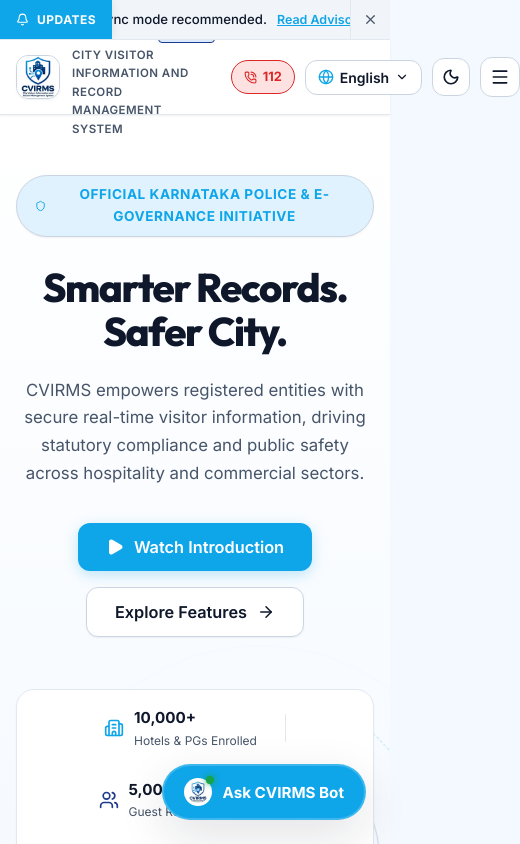
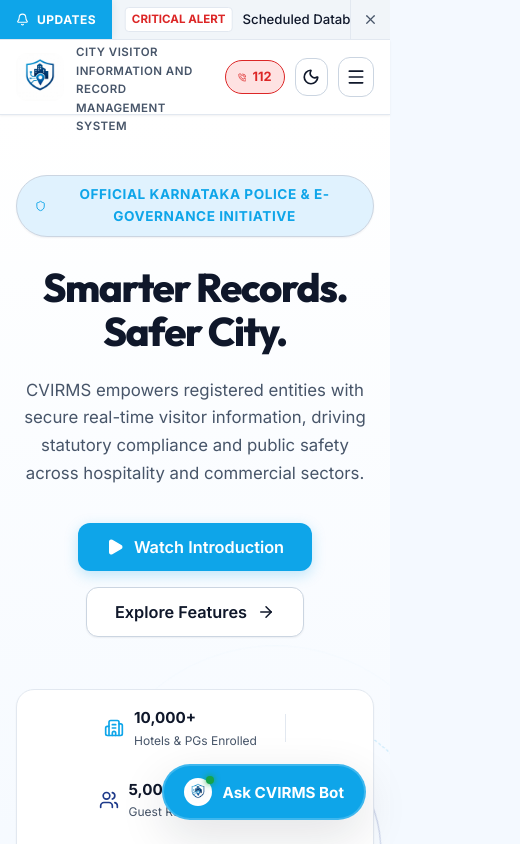
Before and after one commit to Suhas570/CDVIRMS, a React (Vite) app: page /tutorials in a window 390 px wide. Shown: the top 844 px of the page, 520 px wide, since content can reach past the window. Built offline with nearby package versions, Linux system fonts and the light colour scheme.

Commit message:
feat: new logo, remove govt portal badge, remove news feed, update bot (City Visitor Management System), mobile responsive CSS

```diff
--- a/src/components/ai/CVIRMSBot.tsx
+++ b/src/components/ai/CVIRMSBot.tsx
@@ -121,7 +121,7 @@
         >
           <div style={{ position: 'relative', display: 'flex', alignItems: 'center' }}>
             <img
-              src="/cvirms-logo.jpg"
+              src="/cvirms-logo.png"
               alt="CVIRMS AI Logo"
               style={{
                 width: 28,
@@ -153,6 +153,7 @@
       {/* Expanded Chat Window */}
       {isOpen && (
         <div
+          className="chatbot-window"
           style={{
             width: '380px',
             maxWidth: 'calc(100vw - 32px)',
--- a/src/components/ai/botRules.ts
+++ b/src/components/ai/botRules.ts
@@ -9,7 +9,7 @@
 }
 
 export const defaultBotGreeting =
-  "Hello! I am CVIRMS Bot, your digital assistant for the Centralized Visitor Information & Records Management System. How may I assist you today?";
+  "Hello! I am CVIRMS Bot, your digital assistant for the City Visitor Information & Records Management System. How may I assist you today?";
 
 export const suggestedBotChips = [
   'What is CVIRMS?',
@@ -24,7 +24,7 @@
   {
     keywords: ['what is', 'about', 'cvirms', 'system', 'overview'],
     response:
-      'CVIRMS is an official technological platform by the Karnataka State Police & Department of EDCS. It digitalizes visitor registration for Hotels, PGs, Lodges, and Hostels to ensure public safety, seamless regulatory compliance, and rapid emergency coordination.',
+      'CVIRMS is the City Visitor Management System — an official digital platform that streamlines visitor registration for Hotels, PGs, Lodges, and Hostels. It ensures seamless regulatory compliance, accurate record-keeping, and efficient city-wide visitor data management.',
     suggestedAction: {
       label: 'Read Full About Us',
       actionType: 'navigate',
@@ -32,7 +32,7 @@
     },
   },
   {
-    keywords: ['login', 'portal', 'sign in', 'access', 'dashboard', 'entity', 'police'],
+    keywords: ['login', 'portal', 'sign in', 'access', 'dashboard', 'entity'],
     response:
       'This public website is purely informational and does NOT host any login screens. To access the secure operational gateway for registered properties, please launch the official portal at https://app.cvirms.gov.in.',
     suggestedAction: {
@@ -44,12 +44,12 @@
   {
     keywords: ['cost', 'price', 'fee', 'charge', 'free', 'subscription'],
     response:
-      'CVIRMS is a government-backed public safety initiative provided completely free of charge to all registered accommodations and commercial entities in Karnataka. There are zero licensing fees or subscription charges.',
+      'CVIRMS is a government-backed initiative provided completely free of charge to all registered accommodations and commercial entities. There are zero licensing fees or subscription charges.',
   },
   {
     keywords: ['mobile', 'app', 'android', 'download', 'apk', 'play store', 'ios'],
     response:
-      'The official CVIRMS Gatekeeper Android application is available on the Google Play Store for on-duty receptionists and security guards. The iOS version is currently under development.',
+      'The official CVIRMS Gatekeeper Android application is available on the Google Play Store for on-duty receptionists and front-desk staff. The iOS version is currently under development.',
     suggestedAction: {
       label: 'View App Features',
       actionType: 'navigate',
@@ -59,7 +59,7 @@
   {
     keywords: ['privacy', 'dpdp', 'security', 'safe', 'data', 'encryption', 'confidential'],
     response:
-      'Your guest records are encrypted with 256-bit AES-GCM at rest and TLS 1.3 in transit. In strict compliance with the Digital Personal Data Protection (DPDP) Act 2023, data is stored in the Tier-4 State Data Center and never shared with commercial third parties.',
+      'Your guest records are encrypted with 256-bit AES-GCM at rest and TLS 1.3 in transit. In strict compliance with the Digital Personal Data Protection (DPDP) Act 2023, data is stored in a Tier-4 State Data Center and never shared with commercial third parties.',
     suggestedAction: {
       label: 'Explore Security Specs',
       actionType: 'navigate',
@@ -67,14 +67,14 @@
     },
   },
   {
-    keywords: ['contact', 'help', 'support', 'phone', 'email', 'emergency', '112'],
+    keywords: ['contact', 'help', 'support', 'phone', 'email', 'helpline'],
     response:
-      'For immediate police assistance, dial 112. For CVIRMS technical support, call toll-free at 9187535990 or email connect@cvirms.co.in. Our technical cell operates 24/7.',
+      'For CVIRMS technical support, call toll-free at 9187535990 or email connect@cvirms.co.in. Our helpdesk operates Monday to Saturday, 08:00 AM – 08:00 PM IST.',
   },
   {
     keywords: ['tutorial', 'video', 'how to', 'guide', 'train', 'manual'],
     response:
-      'We provide comprehensive video tutorials and downloadable SOP manuals covering property onboarding, visitor approvals, and night audit filings.',
+      'We provide comprehensive video tutorials and downloadable SOP manuals covering property onboarding, visitor approvals, and audit filings.',
     suggestedAction: {
       label: 'Watch Video Tutorials',
       actionType: 'navigate',
--- a/src/components/features/ContactSection.tsx
+++ b/src/components/features/ContactSection.tsx
@@ -15,6 +15,7 @@
         </div>
 
         <div
+          className="contact-grid"
           style={{
             display: 'grid',
             gridTemplateColumns: 'repeat(auto-fit, minmax(320px, 1fr))',
--- a/src/components/layout/Footer.tsx
+++ b/src/components/layout/Footer.tsx
@@ -24,6 +24,7 @@
       <div className="container">
         {/* Top 4-Column Grid */}
         <div
+          className="footer-grid"
           style={{
             display: 'grid',
             gridTemplateColumns: 'repeat(auto-fit, minmax(240px, 1fr))',
@@ -43,7 +44,7 @@
               }}
               onClick={() => onNavigate('home')}
             >
-              <img src="/cvirms-logo.jpg" alt="CVIRMS Shield" style={{ width: 38, height: 38, borderRadius: 8, objectFit: 'contain' }} />
+              <img src="/cvirms-logo.png" alt="CVIRMS Logo" style={{ width: 38, height: 38, borderRadius: 8, objectFit: 'contain' }} />
               <div>
                 <span
                   style={{
--- a/src/components/layout/Navbar.tsx
+++ b/src/components/layout/Navbar.tsx
@@ -64,22 +64,20 @@
           >
             <div
               style={{
-                width: 44,
-                height: 44,
+                width: 48,
+                height: 48,
                 borderRadius: '12px',
-                background: 'linear-gradient(135deg, var(--primary-soft) 0%, var(--accent-soft) 100%)',
-                border: '1px solid var(--border-strong)',
+                background: 'transparent',
                 display: 'flex',
                 alignItems: 'center',
                 justifyContent: 'center',
-                boxShadow: 'var(--shadow-sm)',
                 overflow: 'hidden',
                 flexShrink: 0,
               }}
             >
               <img
-                src="/cvirms-logo.jpg"
-                alt="CVIRMS Shield Emblem"
+                src="/cvirms-logo.png"
+                alt="CVIRMS Logo"
                 style={{ width: '100%', height: '100%', objectFit: 'contain' }}
               />
             </div>
@@ -98,21 +96,6 @@
                 }}
               >
                 <span>CVIRMS</span>
-                <span
-                  style={{
-                    fontSize: '0.65rem',
-                    fontWeight: 700,
-                    padding: '2px 6px',
-                    borderRadius: 4,
-                    backgroundColor: 'var(--accent-soft)',
-                    color: 'var(--accent)',
-                    border: '1px solid var(--accent)',
-                    letterSpacing: '0.04em',
-                    textTransform: 'uppercase',
-                  }}
-                >
-                <span>{t('nav.govPortal')}</span>
-                </span>
               </div>
               <div
                 style={{
--- a/src/index.css
+++ b/src/index.css
@@ -378,3 +378,193 @@
   0%, 100% { opacity: 0.14; }
   50%       { opacity: 0.28; }
 }
+
+/* ── Comprehensive Mobile & Tablet Responsive Overrides ─────────────────── */
+
+/* ── Navbar ────────────────────────────────────────────────────────────── */
+@media (max-width: 992px) {
+  .desktop-nav    { display: none !important; }
+  .desktop-launch { display: none !important; }
+  .desktop-control { display: none !important; }
+  .mobile-menu-btn { display: inline-flex !important; }
+}
+
+/* ── Hero Banner ────────────────────────────────────────────────────────── */
+@media (max-width: 768px) {
+  .hero-content {
+    text-align: center;
+    padding: 40px 16px 60px;
+  }
+  .hero-cta-group {
+    flex-direction: column;
+    align-items: center;
+    gap: 12px;
+  }
+  .hero-cta-group a,
+  .hero-cta-group button {
+    width: 100%;
+    max-width: 320px;
+    justify-content: center;
+  }
+  .hero-trust-badges {
+    justify-content: center;
+    flex-wrap: wrap;
+  }
+}
+
+/* ── Section Grids ──────────────────────────────────────────────────────── */
+@media (max-width: 640px) {
+  .section-header {
+    margin-bottom: 32px;
+  }
+  .section-subtitle {
+    font-size: 0.95rem;
+  }
+}
+
+/* ── Statistics Grid ────────────────────────────────────────────────────── */
+@media (max-width: 640px) {
+  .stats-grid {
+    grid-template-columns: repeat(2, 1fr) !important;
+    gap: 16px !important;
+  }
+  .stats-grid .card-base {
+    padding: 24px 12px !important;
+  }
+}
+
+/* ── Feature Highlights & Security Cards ────────────────────────────────── */
+@media (max-width: 768px) {
+  .features-grid {
+    grid-template-columns: 1fr !important;
+  }
+}
+@media (max-width: 640px) {
+  .features-grid {
+    grid-template-columns: 1fr !important;
+    gap: 16px !important;
+  }
+}
+
+/* ── Contact Section ────────────────────────────────────────────────────── */
+@media (max-width: 900px) {
+  .contact-grid {
+    grid-template-columns: 1fr !important;
+  }
+  .contact-grid iframe {
+    height: 300px !important;
+  }
+}
+
+/* ── Training Calendar ──────────────────────────────────────────────────── */
+@media (max-width: 900px) {
+  .training-grid {
+    grid-template-columns: 1fr !important;
+  }
+}
+
+/* ── Mobile App Promo ───────────────────────────────────────────────────── */
+@media (max-width: 900px) {
+  .app-promo-grid {
+    grid-template-columns: 1fr !important;
+    text-align: center;
+  }
+  .app-promo-mockup {
+    display: none !important;
+  }
+  .app-promo-buttons {
+    justify-content: center !important;
+  }
+}
+
+/* ── Testimonials ───────────────────────────────────────────────────────── */
+@media (max-width: 768px) {
+  .testimonials-grid {
+    grid-template-columns: 1fr !important;
+  }
+}
+
+/* ── Success Stories ────────────────────────────────────────────────────── */
+@media (max-width: 768px) {
+  .stories-grid {
+    grid-template-columns: 1fr !important;
+  }
+}
+
+/* ── Knowledge Center ───────────────────────────────────────────────────── */
+@media (max-width: 768px) {
+  .kc-tabs {
+    flex-wrap: wrap !important;
+    gap: 8px !important;
+  }
+  .kc-content-grid {
+    grid-template-columns: 1fr !important;
+  }
+}
+
+/* ── Intro Video Tabs ───────────────────────────────────────────────────── */
+@media (max-width: 640px) {
+  .intro-tabs {
+    flex-direction: column !important;
+    gap: 8px !important;
+  }
+  .intro-tab-btn {
+    width: 100% !important;
+    text-align: left !important;
+  }
+}
+
+/* ── FAQ Accordion ──────────────────────────────────────────────────────── */
+@media (max-width: 640px) {
+  .faq-item {
+    padding: 16px !important;
+  }
+}
+
+/* ── Footer ─────────────────────────────────────────────────────────────── */
+@media (max-width: 768px) {
+  .footer-grid {
+    grid-template-columns: 1fr !important;
+    gap: 32px !important;
+  }
+  .footer-bottom {
+    flex-direction: column !important;
+    text-align: center !important;
+    gap: 12px !important;
+  }
+}
+
+/* ── Chatbot Widget ─────────────────────────────────────────────────────── */
+@media (max-width: 480px) {
+  .chatbot-window {
+    width: calc(100vw - 24px) !important;
+    right: 12px !important;
+    bottom: 80px !important;
+    max-height: 70vh !important;
+  }
+}
+
+/* ── Notification Bar ───────────────────────────────────────────────────── */
+@media (max-width: 640px) {
+  .notif-bar-content {
+    font-size: 0.8rem !important;
+  }
+}
+
+/* ── General Card Grids ─────────────────────────────────────────────────── */
+@media (max-width: 480px) {
+  .card-base {
+    padding: 20px 16px !important;
+  }
+  h1 { font-size: 2rem; }
+  h2 { font-size: 1.5rem; }
+  h3 { font-size: 1.2rem; }
+}
+
+/* ── Prevent horizontal overflow ────────────────────────────────────────── */
+* {
+  max-width: 100%;
+}
+img, iframe, video {
+  max-width: 100%;
+}
--- a/src/pages/Home.tsx
+++ b/src/pages/Home.tsx
@@ -9,7 +9,6 @@
 import { IntroVideo } from '../components/features/IntroVideo';
 import { StatisticsSection } from '../components/features/StatisticsSection';
 import { SecurityCards } from '../components/features/SecurityCards';
-import { NewsFeed } from '../components/features/NewsFeed';
 import { FeatureHighlights } from '../components/features/FeatureHighlights';
 import { KnowledgeCenter } from '../components/features/KnowledgeCenter';
 import { Testimonials } from '../components/features/Testimonials';
@@ -69,9 +68,6 @@
       {/* 4. Security Feature Cards (Secure Data, Real-time Access, Smart Analytics, Better Governance) */}
       <SecurityCards />
 
-      {/* 5. News Feed (3 latest articles) */}
-      <NewsFeed onNavigate={onNavigate} />
-
       {/* 6. Feature Highlights (6 icon cards) */}
       <FeatureHighlights onNavigate={onNavigate} />
 
```
Also changed, not shown: public/cvirms-logo.png (added).
